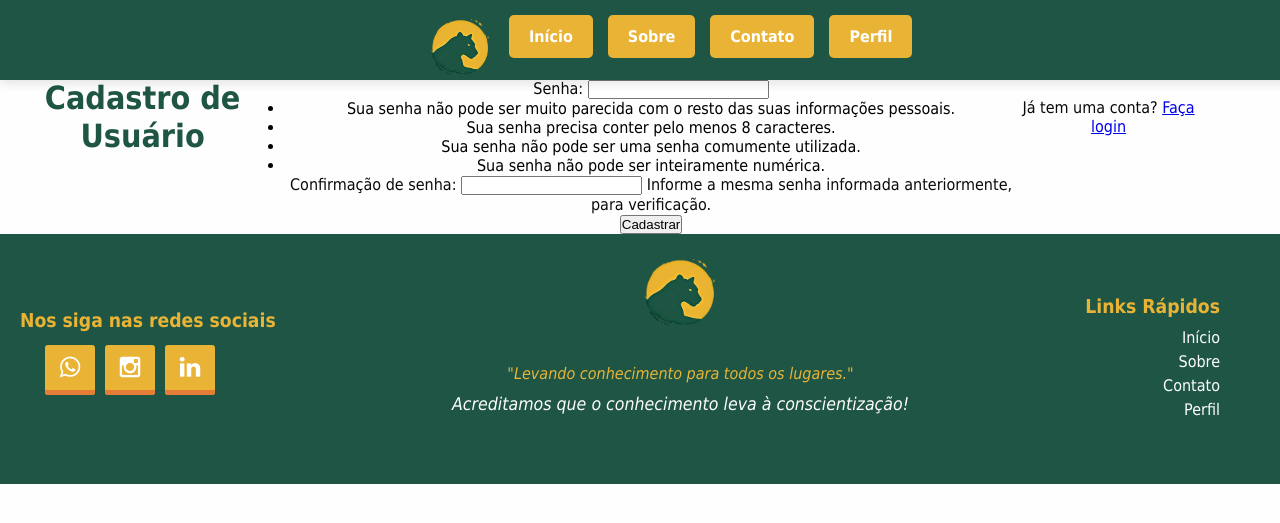
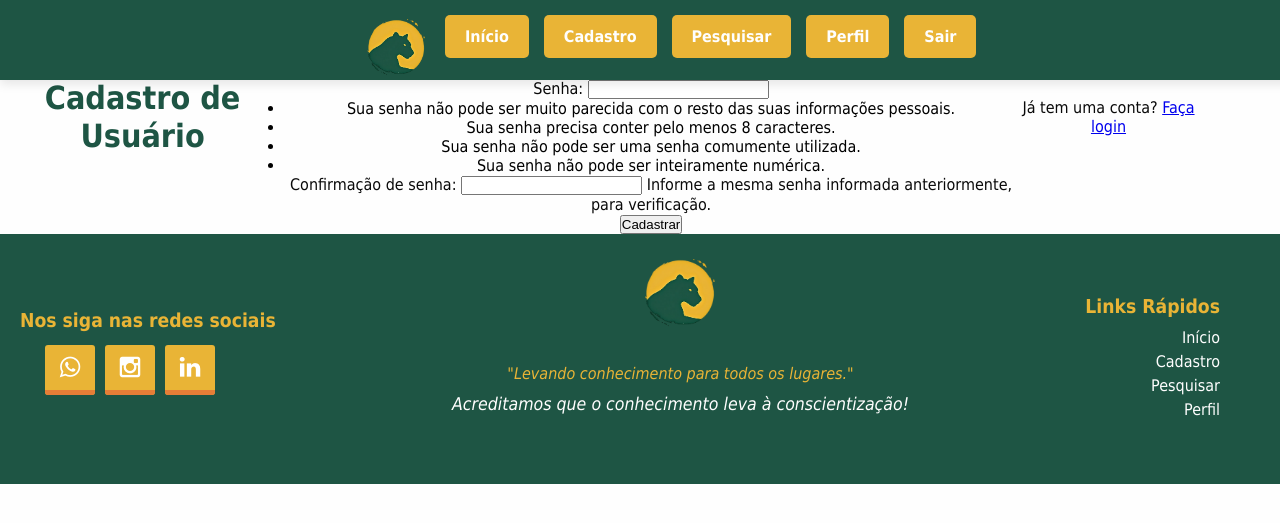
Before and after one commit to VHEB/Biomap, a Django app: page /cadastro/ in a window 1280 px wide. Shown: the top 523 px of the page. Run offline with Django 5.2, Linux system fonts and the light colour scheme; some web fonts are replaced.

Commit message:
feat: adicionei os links das paginas

```diff
--- a/core/templates/base.html
+++ b/core/templates/base.html
@@ -15,10 +15,11 @@
         <img src="{% static 'img/logo.png' %}" alt="Logo BioMap" class="logo">
         <nav>
             <ul class="menu">
-                <li><a href="">Início</a></li>
-                <li><a href="">Sobre</a></li>
-                <li><a href="">Contato</a></li>
-                <li><a href="">Perfil</a></li>
+                <li><a href="{% url 'index' %}">Início</a></li>
+                <li><a href="{% url 'cadastro_usuario' %}">Cadastro</a></li>
+                <li><a href="{% url 'pesquisa' %}">Pesquisar</a></li>
+                <li><a href="{% url 'perfil_usuario' %}">Perfil</a></li>
+                <li><a href="{% url 'logout' %}">Sair</a></li>
             </ul>
             <div class="menu-mobile">&#9776;</div>
         </nav>
@@ -49,10 +50,10 @@
             <div class="footer_menu">
                 <h3>Links Rápidos</h3>
                 <ul>
-                    <li><a href="">Início</a></li>
-                    <li><a href="">Sobre</a></li>
-                    <li><a href="">Contato</a></li>
-                    <li><a href="">Perfil</a></li>
+                    <li><a href="{% url 'index' %}">Início</a></li>
+                    <li><a href="{% url 'cadastro_usuario' %}">Cadastro</a></li>
+                    <li><a href="{% url 'pesquisa' %}">Pesquisar</a></li>
+                    <li><a href="{% url 'perfil_usuario' %}">Perfil</a></li>
                 </ul>
             </div>
         </div>
--- a/core/urls.py
+++ b/core/urls.py
@@ -1,6 +1,6 @@
 from django.contrib.auth.views import LoginView, LogoutView
 from django.urls import path
-from .views import index, cadastro_usuario, cadastro_animal, perfil_usuario, editar_usuario, pesquisa_animal, resultado_pesquisa, animal_suggestions
+from .views import index, cadastro_usuario, cadastro_animal, perfil_usuario, editar_usuario, pesquisa_animal, resultado_pesquisa, animal_suggestions, sobre, contato
 
 urlpatterns = [
     path('', index, name='index'),
@@ -13,4 +13,6 @@ urlpatterns = [
     path("pesquisa/", pesquisa_animal, name="pesquisa"),
     path("autocomplete/", animal_suggestions, name="animal-autocomplete"),
     path("resultado/<str:nome_cientifico>/", resultado_pesquisa, name="resultado_pesquisa"),
+    path("sobre/", sobre, name="sobre"),
+    path("contato/", contato, name="contato"),
 ]
--- a/core/views.py
+++ b/core/views.py
@@ -88,3 +88,9 @@ def resultado_pesquisa(request, nome_cientifico):
         Q(nome_cientifico__iexact=nome_cientifico) | Q(nome_comum__icontains=nome_cientifico)
     )
     return render(request, "resultado_pesquisa.html", {"animais": animais, "termo": nome_cientifico})
+
+def sobre(request):
+    return render(request, "sobre.html")
+
+def contato(request):
+    return render(request, "contato.html")
```
